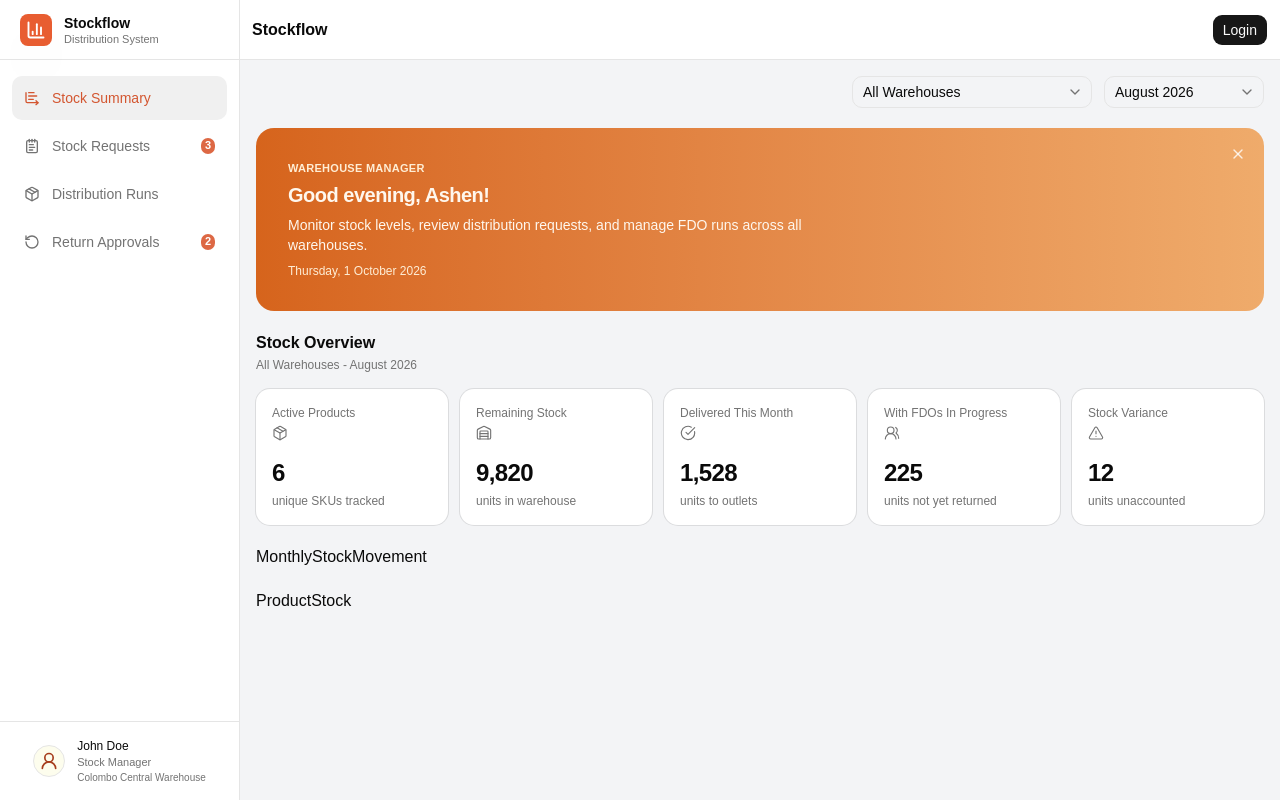
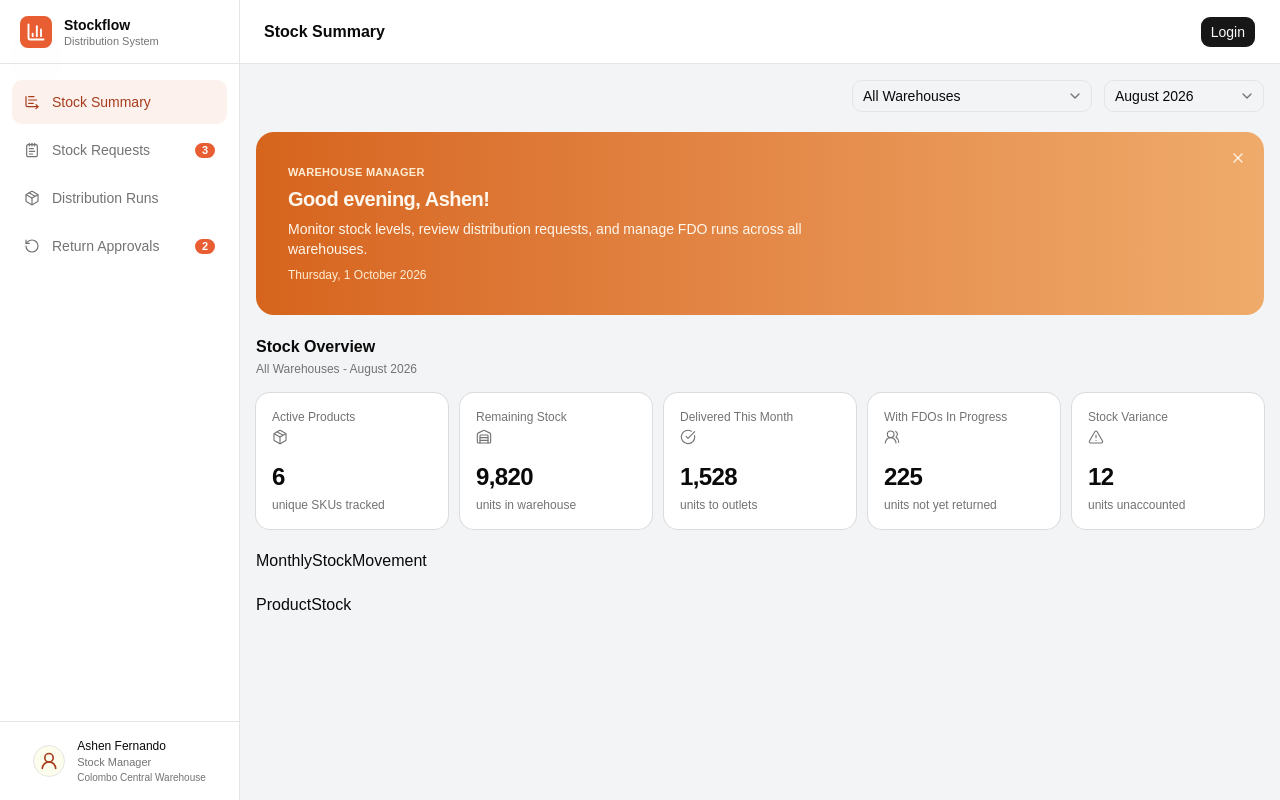
Before and after one commit to ashpavi/stockflow, a React (Vite) app: page / in a window 1280 px wide. Built offline with nearby package versions, Linux system fonts and the light colour scheme.

Commit message:
data driven routing and active sidebar

```diff
--- a/src/components/sidebar/Sidebar.jsx
+++ b/src/components/sidebar/Sidebar.jsx
@@ -1,15 +1,16 @@
 import React from 'react'
 import { SidebarHeader,SidebarNav,SidebarProfile } from './com'
 
-import { sidebarNav } from '@/data/Nav'
+import { sidebarNav, sidebarProfile } from '@/data/nav'
 
 function Sidebar() {
   return (
-    <div className='w-60 border-r border-border bg-background flex flex-col '>
+    <aside className="sticky top-0 h-screen w-60 shrink-0 flex-col border-r border-border bg-background lg:flex">
+
         <SidebarHeader/>
         <SidebarNav items={sidebarNav}/>
-        <SidebarProfile/>
-    </div>
+        <SidebarProfile profile={sidebarProfile}/>
+    </aside>
   )
 }
 
--- a/src/components/sidebar/com/SidebarHeader.jsx
+++ b/src/components/sidebar/com/SidebarHeader.jsx
@@ -3,7 +3,7 @@ import { BarChart3 } from 'lucide-react'
 
 function SidebarHeader() {
     return (
-        <div className='flex items-center gap-3 h-15 px-5 border-b border-border '>
+        <div className='flex items-center gap-3 h-16 px-5 border-b border-border '>
             <div className='flex items-center justify-center rounded-md flex-row bg-[#e85d31] text-white size-8  shadow-2xl'>
                 <BarChart3 className='size-5 stroke-[2.25]' />
             </div>
--- a/src/components/sidebar/com/SidebarNav.jsx
+++ b/src/components/sidebar/com/SidebarNav.jsx
@@ -1,6 +1,6 @@
 import React from 'react'
 import { NavLink, useLocation } from 'react-router-dom'
-import { cn } from 'cn'
+import { cn } from '@/lib/utils'
 
 
 function SidebarNavItem({ item }) {
@@ -15,20 +15,28 @@ function SidebarNavItem({ item }) {
 
   return (
     <li>
-      <NavLink to={to}
-        className={cn({
-          "flex items-center gap-3 w-full h-11 px-3 rounded-lg text-left text-sm font-medium": true,
-          "text-muted-foreground hover:bg-muted hover:text-foreground": true,
-          'bg-[#f0f0f0] text-[#d35630]': isActive
-
-        })}>
-        <Icon className="size-4 shrink-0" />
+      <NavLink
+        to={to}
+        end
+        aria-current={isActive ? 'page' : undefined}
+        className={cn(
+          "flex h-11 w-full items-center gap-3 rounded-lg px-3 text-left text-sm font-medium transition-colors",
+          isActive
+            ? "bg-[#fdf1ed] text-[#a63d1d]"
+            : "text-muted-foreground hover:bg-muted hover:text-foreground",
+        )}
+      >
+        <Icon
+          aria-hidden="true"
+          className="size-4 shrink-0"
+          strokeWidth={1.8}
+        />
         <span>{label}</span>
-        {badge && (
-          <span className='ml-auto bg-[#dd6844] rounded-full px-1 py-0 text-white text-[11px] font-semibold'>
+        {badge ? (
+          <span className="ml-auto inline-flex min-w-5 items-center justify-center rounded-full bg-[#e85d31] px-1.5 py-0.5 text-[11px] font-semibold leading-none text-white">
             {badge}
           </span>
-        )}
+        ) : null}
       </NavLink>
     </li>
   )
--- a/src/components/sidebar/com/SidebarProfile.jsx
+++ b/src/components/sidebar/com/SidebarProfile.jsx
@@ -1,17 +1,17 @@
 import React from 'react'
 import { UserRound } from 'lucide-react'
 
-function SidebarProfile() {
+function SidebarProfile({profile}) {
   return (
     <div className='px-4 py-4 mt-auto border-t border-border'>
       <div className='flex gap-3 items-center justify-center'>
         <div className='rounded-full flex items-center shrink-0 justify-center size-8 bg-[#fdfded] text-[#a63d1d] border'>
           <UserRound className='size-5 strokewidth-[1.8] ' />
         </div>
-        <div className='leading-tight'>
-          <p className='truncate text-xs font-medium text-foreground'>John Doe</p>
-          <p className='truncate mt-0.5 text-[11px] text-muted-foreground'>Stock Manager</p>
-          <p className='truncate mt-0.5 text-[10px] text-muted-foreground'>Colombo Central Warehouse</p>
+        <div className=' min-w-0 leading-tight'>
+          <p className='truncate text-xs font-medium text-foreground'>{profile.name}</p>
+          <p className='truncate mt-0.5 text-[11px] text-muted-foreground'>{profile.role}</p>
+          <p className='truncate mt-0.5 text-[10px] text-muted-foreground'>{profile.warehouse}</p>
         </div>
       </div>
     </div>
--- a/src/components/top-nav/TopNav.jsx
+++ b/src/components/top-nav/TopNav.jsx
@@ -1,17 +1,21 @@
 import React from 'react'
 import { Button } from '../ui/button'
-import { useNavigate } from 'react-router-dom'
+import { useLocation, useNavigate } from 'react-router-dom'
+import { routes } from '@/data/Routes';
 
 function TopNav() {
-    const navigate = useNavigate()
+    const {pathname}=useLocation();
+    console.log(pathname)
+    const navigate = useNavigate();
+    const pageTitle = routes.find(({route}) => route === pathname)?.title;
 
     return (
-        <div className='flex justify-between items-center h-15 bg-background p-3 border-b border-border'>
-            <div className='font-semibold text-foreground cursor-pointer' onClick={()=>navigate('/')}>Stockflow</div>
-            <Button onClick={()=>
-                navigate('/login')
-            }>Login</Button>
-        </div>
+        <header className='sticky top-0 z-40 flex h-16 w-full items-center gap-2 border-b bg-background px-6'>
+            <h1 className='font-semibold text-foreground'>{pageTitle}</h1>
+            <div className='ml-auto'>
+                <Button onClick={()=> navigate("/login")}>Login</Button>
+            </div>
+        </header>
     )
 }
 
--- a/src/data/Nav.jsx
+++ b/src/data/Nav.jsx
@@ -1,9 +1,39 @@
-import { Summary, NotepadText, Package, RotateCcw } from 'lucide-react';
+import {
+    Summary,
+    NotepadText,
+    Package,
+    RotateCcw
+} from 'lucide-react';
 
 
 export const sidebarNav = [
-    { label: "Stock Summary", icon: Summary, to:"/stock-summary", activePaths:["/","/stock-summary"] },
-    { label: "Stock Requests", icon: NotepadText, to:"/stock-requests", badge: 3 },
-    { label: "Distribution Runs", icon: Package, to:"/distribution-runs" },
-    { label: "Return Approvals", icon: RotateCcw, to:"/return-approvals", badge: 2 },
+    {
+        label: "Stock Summary",
+        icon: Summary,
+        to: "/stock-summary",
+        activePaths: ["/", "/stock-summary"]
+    },
+    {
+        label: "Stock Requests",
+        icon: NotepadText,
+        to: "/stock-requests",
+        badge: 3
+    },
+    {
+        label: "Distribution Runs",
+        icon: Package,
+        to: "/distribution-runs"
+    },
+    {
+        label: "Return Approvals",
+        icon: RotateCcw,
+        to: "/return-approvals",
+        badge: 2
+    },
 ]
+
+export const sidebarProfile = {
+  name: "Ashen Fernando",
+  role: "Stock Manager",
+  warehouse: "Colombo Central Warehouse",
+};
--- a/src/data/Routes.jsx
+++ b/src/data/Routes.jsx
@@ -1,5 +1,6 @@
 import {
-    Login, DistributionRuns,
+    Login,
+    DistributionRuns,
     StockRequests,
     StockSummary,
     ReturnApprovals
@@ -9,26 +10,32 @@ import {
 export const routes = [
     {
         route: "/",
+        title: "Stock Summary",
         page: <StockSummary />
     },
     {
         route: "/login",
+        title: "Login",
         page: <Login />
     },
     {
         route: "/distribution-runs",
+        title: "Distribution Runs",
         page: <DistributionRuns />
     },
     {
         route: "/stock-requests",
+        title: "Stock Requests",
         page: <StockRequests />
     },
     {
         route: "/stock-summary",
+        title: "Stock Summary",
         page: <StockSummary />
     },
     {
         route: "/return-approvals",
+        title: "Return Approvals",
         page: <ReturnApprovals />
     }
 ]
--- a/src/main.jsx
+++ b/src/main.jsx
@@ -4,10 +4,17 @@ import './styles/index.css'
 
 
 import App from './App'
+import { BrowserRouter } from 'react-router-dom'
 
 
 createRoot(document.getElementById('root')).render(
   <StrictMode>
-    <App />
+    {" "}
+    <BrowserRouter>
+      {" "}
+      <App />
+      {" "}
+    </BrowserRouter>
+    {" "}
   </StrictMode>,
 )
```
Also changed, not shown: src/routing/AppRoutes.jsx (+5 -4 lines).
